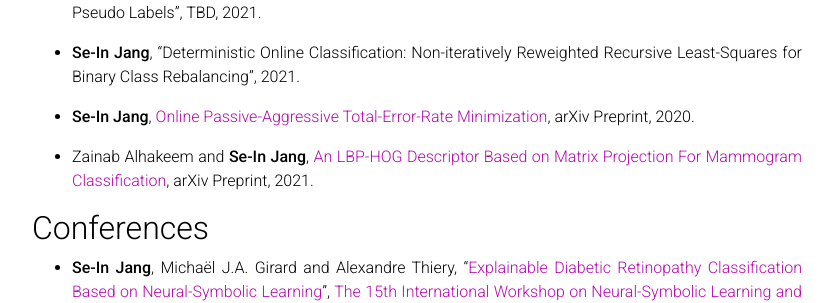
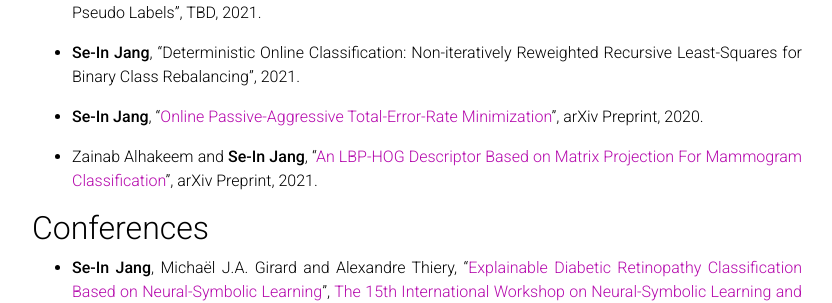
Before and after one commit to sijang/sijang.github.io, a Jekyll site: the page built from _pages/publications.md, in a window 1280 px wide and 900 px high. Shown: the part 282-585 px from the top of the window, without its empty margins (223-1055 px from the left). Built offline with Jekyll 4.4.1, drawn with Linux system fonts in a browser that asks for light colours; nearby versions of some CDN libraries; a style sheet for code colours, icons or effects is not loaded.

```diff
--- a/_pages/publications.md
+++ b/_pages/publications.md
@@ -16,10 +16,10 @@ nav: true
 - **Se-In Jang**, "Deterministic Online Classification: Non-iteratively Reweighted Recursive Least-Squares for Binary Class Rebalancing", 2021.
 {: style="text-align: justify"}
 
-- **Se-In Jang**, [Online Passive-Aggressive Total-Error-Rate Minimization](https://arxiv.org/abs/2002.01771){:target="_blank"}, arXiv Preprint, 2020.
+- **Se-In Jang**, "[Online Passive-Aggressive Total-Error-Rate Minimization](https://arxiv.org/abs/2002.01771){:target="_blank"}", arXiv Preprint, 2020.
 {: style="text-align: justify"}
 
-- Zainab Alhakeem and **Se-In Jang**, [An LBP-HOG Descriptor Based on Matrix Projection For Mammogram Classification](https://arxiv.org/abs/1904.00187){:target="_blank"}, arXiv Preprint, 2021.
+- Zainab Alhakeem and **Se-In Jang**, "[An LBP-HOG Descriptor Based on Matrix Projection For Mammogram Classification](https://arxiv.org/abs/1904.00187){:target="_blank"}", arXiv Preprint, 2021.
 {: style="text-align: justify"}
 
 
```
